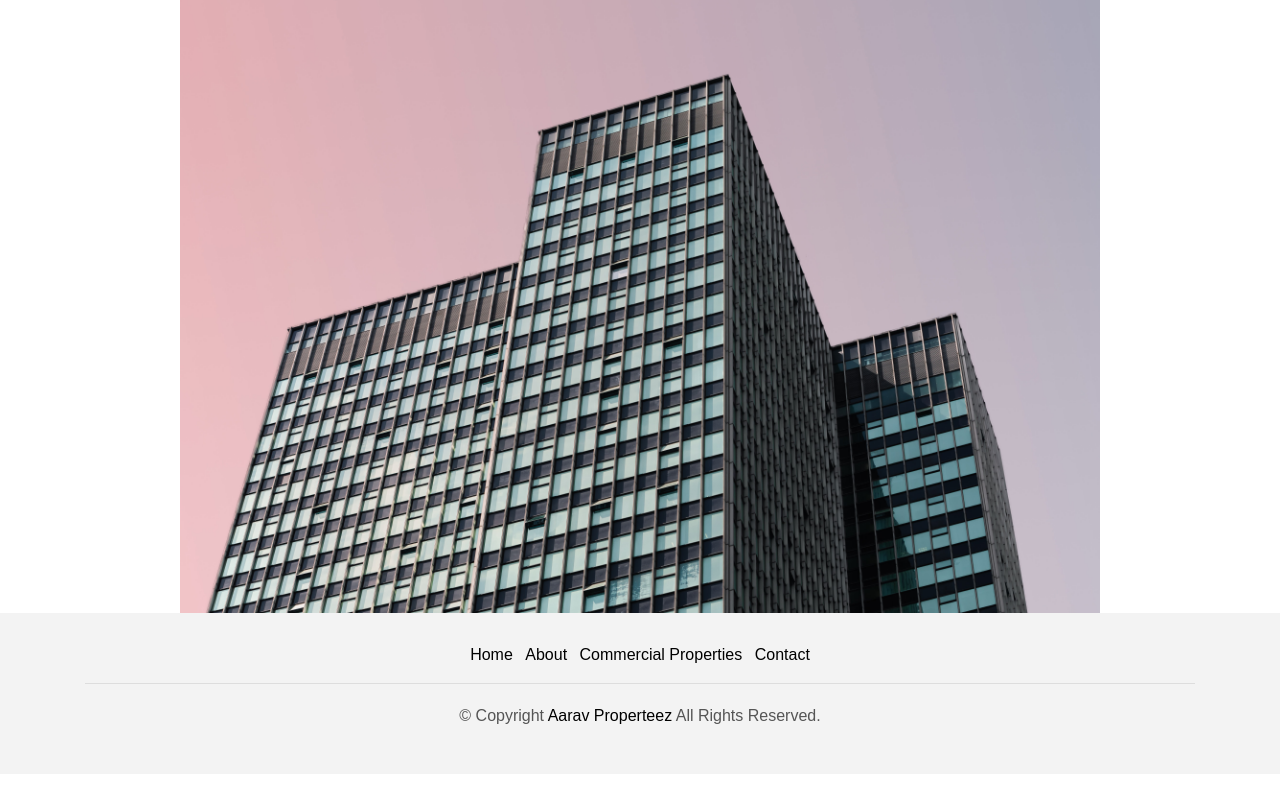
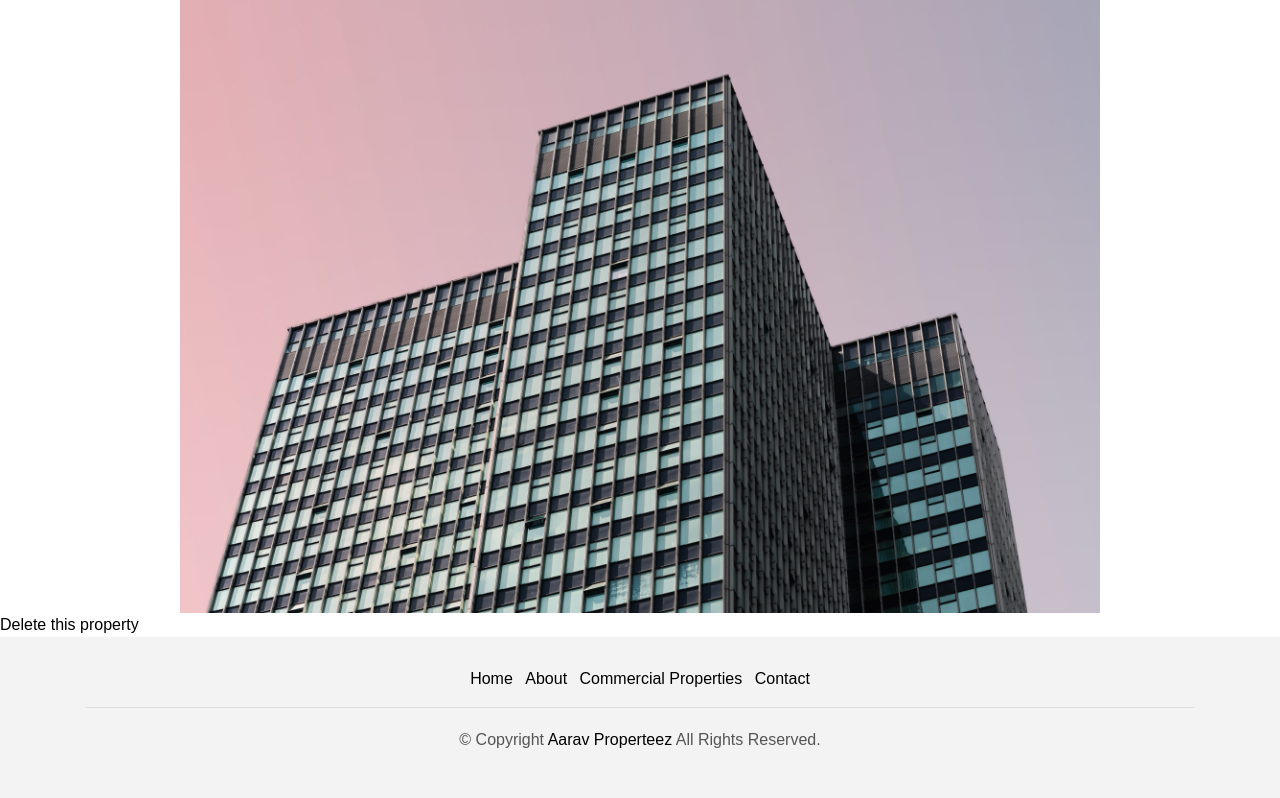
Before and after one commit to janidevanshi/real_estate, a Django app: a page that uses templates/commercial_single.html in a window 1280 px wide. Shown: the part 1848-2646 px from the top of the page. Before the commit the page ends 2572 px from the top, so only its background shows below. Run offline with Django 3.2, Linux system fonts and the light colour scheme; data comes from the database, SQL or seed files in the repository; both versions use the stored data as it was after the commit; some libraries are stand-ins or nearby versions.

Commit message:
delete view updated

```diff
--- a/app/urls.py
+++ b/app/urls.py
@@ -6,13 +6,17 @@ urlpatterns = [
     path('', views.home_view, name='home'),
     path('about/', views.about_view, name='about'),
     path('contact/', views.contact_view, name='contact'),
+
     path('commercial/', views.commercial_view, name='commercial'),
     path('commercial/<str:slug>', views.commercial_single_view,
          name='commercial_single'),
+
     path('residential/', views.residential_view, name='residential'),
     path('residential/<str:slug>', views.residential_single_view,
          name='residential_single'),
     path('add_property/', views.addproperty_view, name='add_property'),
 
-    path("login/", views.login_request, name="login")
+    path("login/", views.login_request, name="login"),
+    path('delete/<int:sno>', views.delete_view, name="delete"),
+
 ]
--- a/app/views.py
+++ b/app/views.py
@@ -61,7 +61,9 @@ def commercial_view(request):
 
 
 def commercial_single_view(request, slug):
+
     property_data = Commercial.objects.filter(slug=slug)
+
     post = get_object_or_404(Commercial, slug=slug)
     photos = PostImage.objects.filter(post=post)
     context = {
@@ -173,3 +175,22 @@ def login_request(request):
             messages.error(request, "Invalid username or password.")
     form = AuthenticationForm()
     return render(request=request, template_name="login.html", context={"login_form": form})
+
+
+def delete_view(request, sno):
+    # dictionary for initial data with
+    # field names as keys
+
+    # fetch the object related to passed id
+    obj = get_object_or_404(Commercial, sno=sno)
+
+    if request.method == "POST":
+        # delete object
+        obj.delete()
+        # after deleting redirect to
+        # home page
+        return HttpResponseRedirect("../commercial")
+    context = {
+        'obj': obj
+    }
+    return render(request, "delete_view.html", context)
--- a/templates/commercial.html
+++ b/templates/commercial.html
@@ -8,7 +8,6 @@
 
 
 {% block content %}
-
 
 <!--/ Intro Single start /-->
 <section class="intro-single">
--- a/templates/commercial_single.html
+++ b/templates/commercial_single.html
@@ -13,6 +13,8 @@
 
 {% for propertydata in property_data %}
 <!--/ Intro Single star /-->
+
+
 <section class="intro-single">
     <div class="container">
         <div class="row">
@@ -150,13 +152,15 @@
             <div class="col-md-10 offset-md-1">
                 <ul class="nav nav-pills-a nav-pills mb-3 section-t3" id="pills-tab" role="tablist">
                     <li class="nav-item">
-                        <a class="nav-link" id="pills-plans-tab" data-toggle="pill" href="#pills-plans" role="tab" aria-controls="pills-plans" aria-selected="false">
+                        <a class="nav-link" id="pills-plans-tab" data-toggle="pill" href="#pills-plans" role="tab"
+                            aria-controls="pills-plans" aria-selected="false">
                             <h3>Floor Plan</h3>
                         </a>
                     </li>
                 </ul>
                 <div class="tab-content" id="pills-tabContent">
-                    <div class="tab-pane fade show active" id="pills-plans" role="tabpanel" aria-labelledby="pills-plans-tab">
+                    <div class="tab-pane fade show active" id="pills-plans" role="tabpanel"
+                        aria-labelledby="pills-plans-tab">
                         <img src="{{propertydata.floorplan.url}}" alt="" class="img-fluid">
                     </div>
                 </div>
@@ -165,6 +169,7 @@
         </div>
     </div>
 </section>
+<a href="../delete/{{propertydata.sno}}">Delete this property</a>
 <!--/ Property Single End /-->
 
 {% endfor %}
```
Also changed, not shown: templates/delete_view.html (added, +10 -0 lines), templates/residential_single.html (+6 -2 lines), db.sqlite3.
